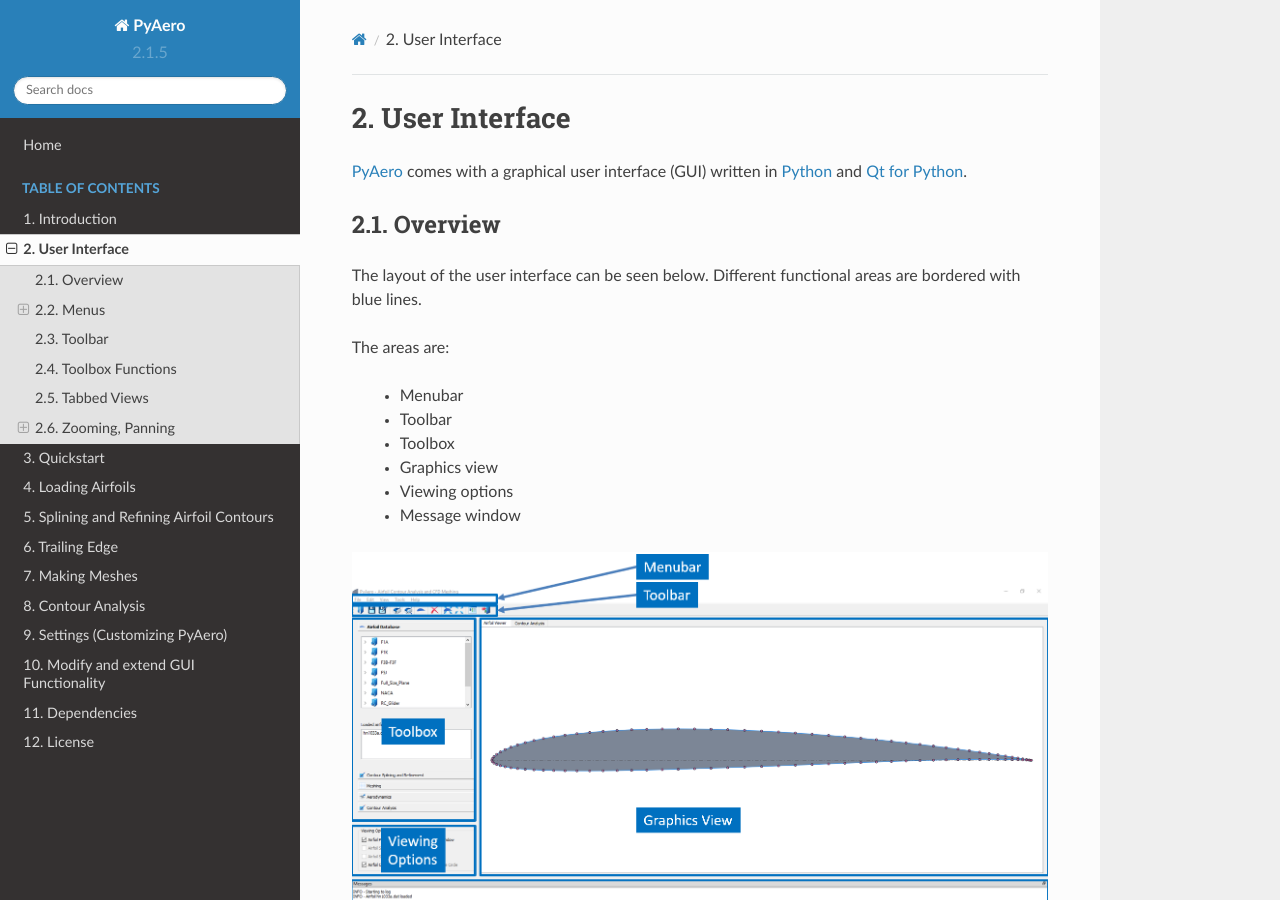
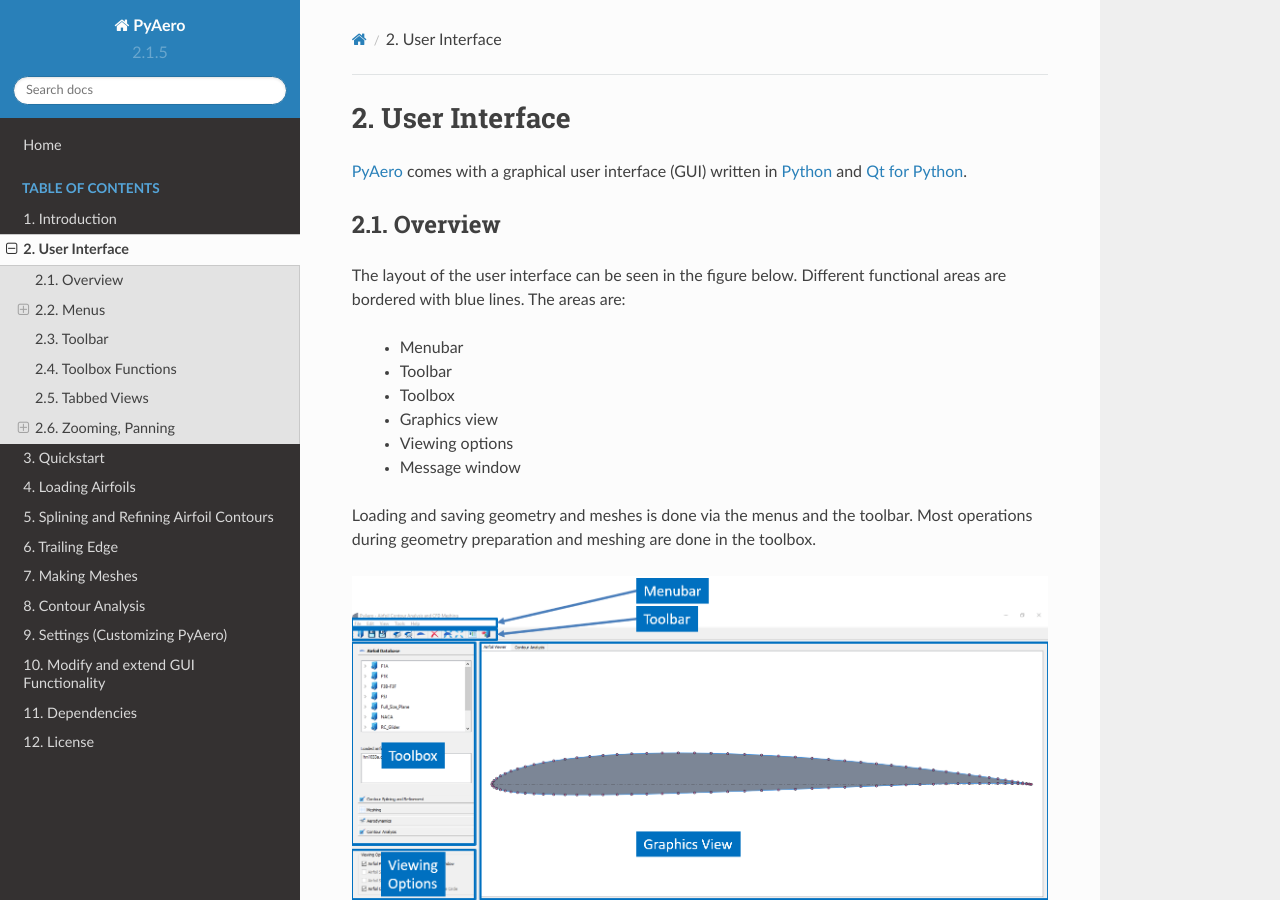
Before and after one commit to chiefenne/PyAero, a Sphinx documentation site: the page built from docs/ui_GUI.rst, in a window 1280 px wide and 900 px high. Built offline with Sphinx 7.4.7 and the Read the Docs theme 2.0.0, drawn with Linux system fonts in a browser that asks for light colours.

Commit message:
update docs

```diff
--- a/docs/ui_GUI.rst
+++ b/docs/ui_GUI.rst
@@ -9,9 +9,8 @@
 Overview
 -----------
 
-The layout of the user interface can be seen below. Different functional areas are bordered with blue lines.
-
-The areas are:
+The layout of the user interface can be seen in the figure below.
+Different functional areas are bordered with blue lines. The areas are:
 
   - Menubar
   - Toolbar
@@ -19,6 +18,9 @@
   - Graphics view
   - Viewing options
   - Message window
+
+Loading and saving geometry and meshes is done via the menus and the toolbar.
+Most operations during geometry preparation and meshing are done in the toolbox.
 
 .. _figure_main_screen_new:
 .. figure::  images/main_screen_new1.png
```
